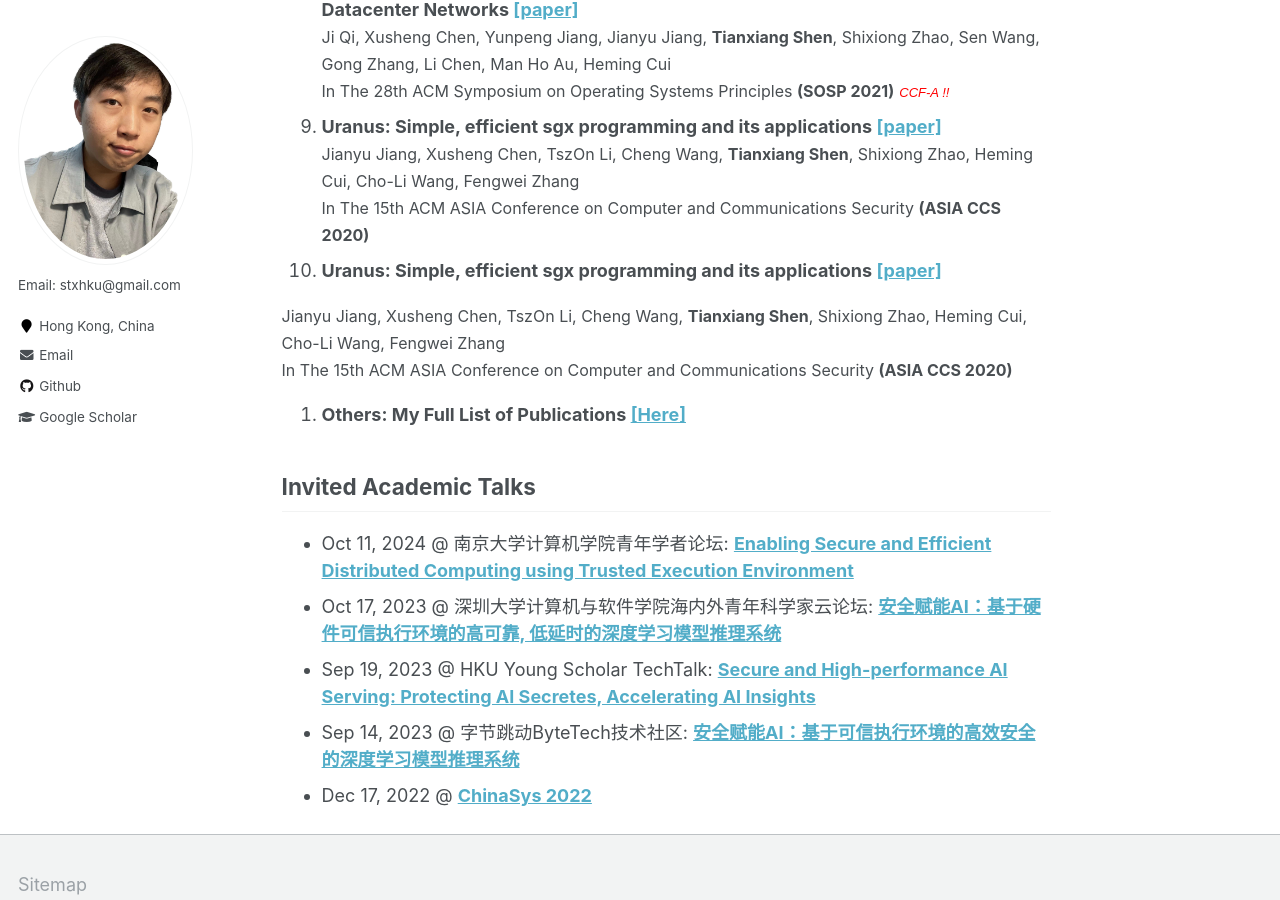
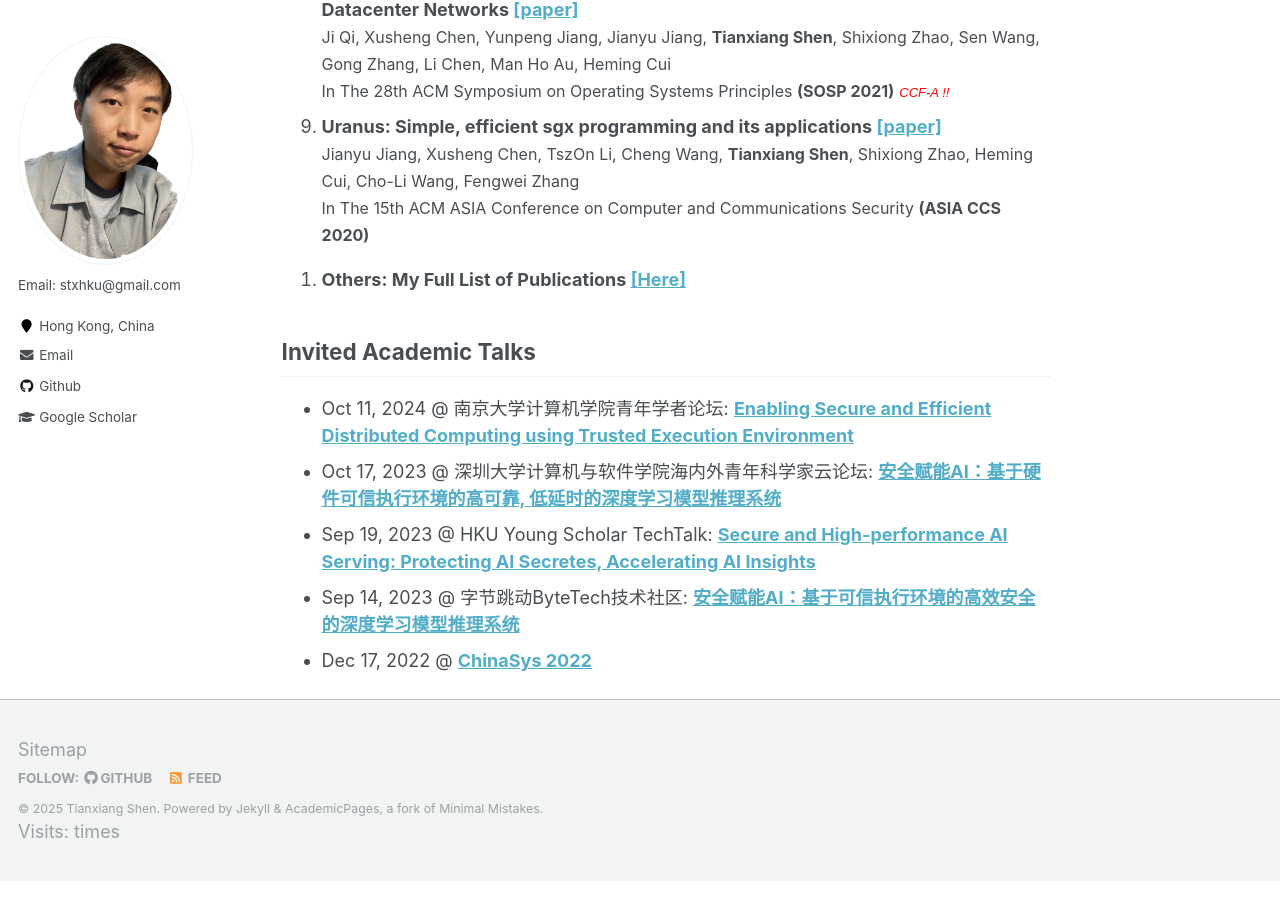
Before and after one commit to tianxiang999/tianxiang999.github.io, a Jekyll site: the page built from _pages/about.md, in a window 1280 px wide and 900 px high, scrolled down 1591 px. Built offline with Jekyll 4.4.1, drawn with Linux system fonts in a browser that asks for light colours; comment, search, counter and statistics services are not loaded.

Commit message:
Update about.md

```diff
--- a/_pages/about.md
+++ b/_pages/about.md
@@ -87,27 +87,17 @@ Selected Publications
    Fengwei Zhang<br>In The 15th ACM ASIA Conference on Computer and Communications
    Security <strong>(ASIA CCS 2020)</strong></font>
 
-10. <strong>Uranus: Simple, efficient sgx programming
+<!-- 10. <strong>Uranus: Simple, efficient sgx programming
   and its applications [[paper]](https://i.cs.hku.hk/~heming/papers/asiaccs20-uranus.pdf)</strong>
   <br>
    <font size="3">Jianyu Jiang, Xusheng Chen, TszOn Li, Cheng Wang,
    <strong>Tianxiang Shen</strong>, Shixiong Zhao, Heming Cui, Cho-Li Wang,
    Fengwei Zhang<br>In The 15th ACM ASIA Conference on Computer and Communications
    Security <strong>(ASIA CCS 2020)</strong></font>
-
+ -->
 
 10. <strong>Others: My Full List of Publications [[Here]](https://scholar.google.com/citations?user=O9OOpR0AAAAJ&hl=zh-CN)</strong>
 
-
-<!-- 10. <strong>
-UPA: An Automated, Accurate and Efficient Differentially Private Big-data Mining System [[paper]](https://i.cs.hku.hk/~heming/papers/asiaccs20-uranus.pdf)</strong>
-  <br>
-   <font size="3">
-    Tsz On Li, Jianyu Jiang, Ji Qi, Chi Chiu So, Jiacheng Ma, Xusheng Chen,
-    <strong>Tianxiang Shen</strong>, Heming Cui, Yuexuan Wang, Peng Wang<br>
-    Proceedings of the 50th IEEE/IFIP International Conference on Dependable Systems and Networks
-    <strong>(DSN 2020)</strong>
-  </font>  -->
 
 <!-- <strong>UPA: An Automated, Accurate and Efficient Differentially Private Big-data Mining System [[paper]](https://i.cs.hku.hk/~heming/papers/dsn20-upa.pdf)
 [<a href="https://i.cs.hku.hk/~heming/papers/dsn20-upa.pdf">paper</a>]</strong>
```
